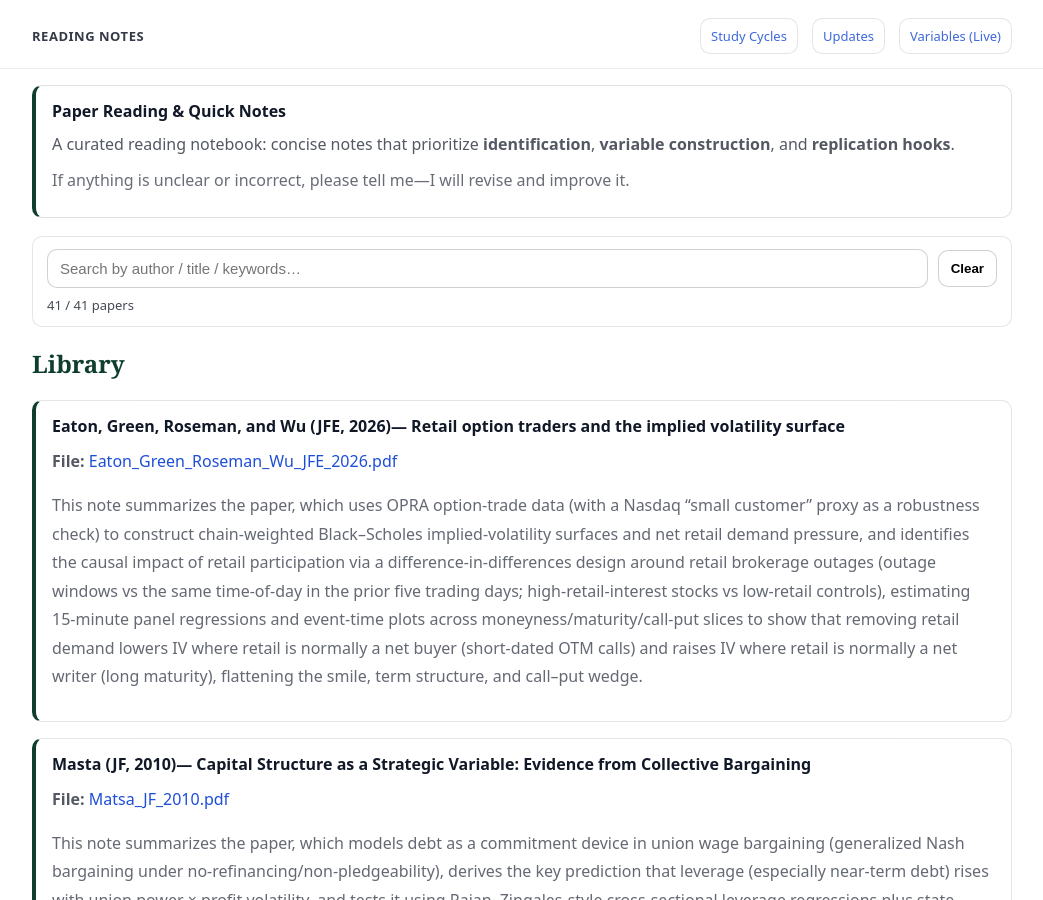
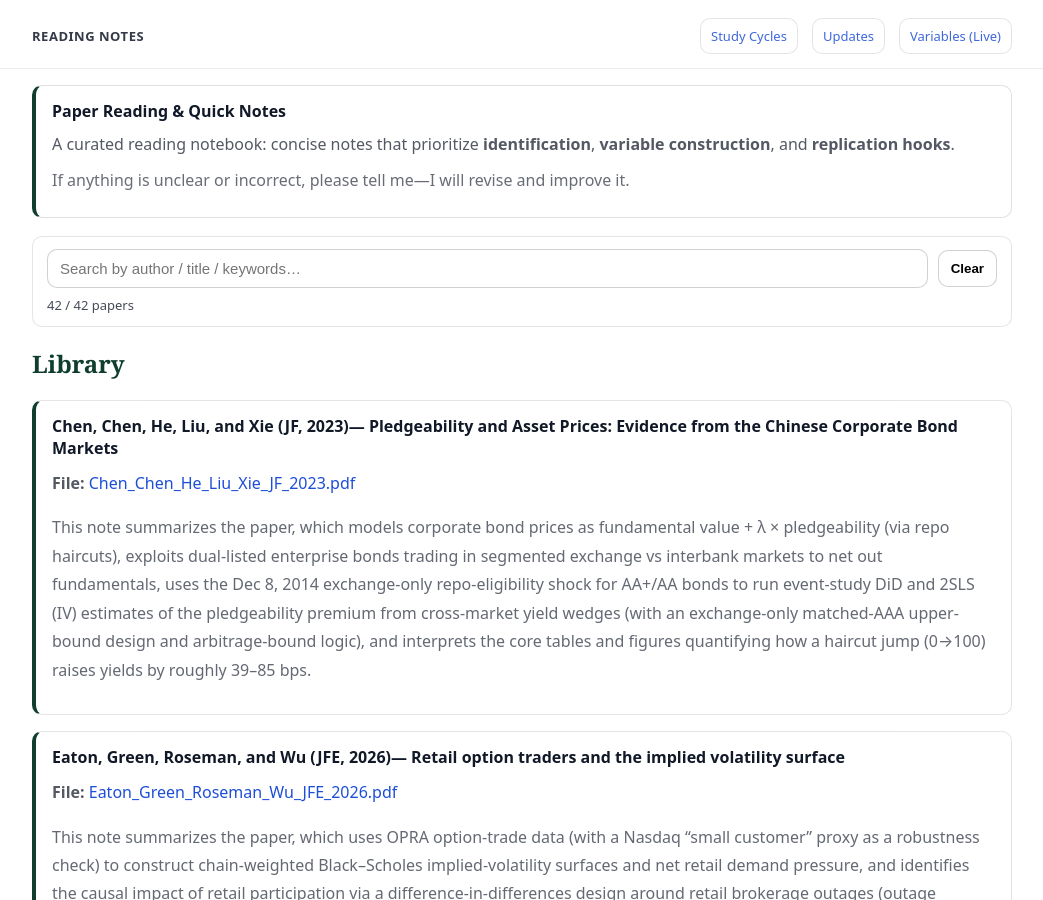
Before and after one commit to yaxinzn/study-archive, a Jekyll site: the page built from reading/index.md, in a window 1280 px wide and 900 px high. Shown: the whole window, without its empty margins (118-1161 px from the left). Built offline with Jekyll 4.4.1, drawn with Linux system fonts in a browser that asks for light colours.

Commit message:
Reading: add/update Chen_Chen_He_Liu_Xie_JF_2023.pdf

```diff
--- a/_data/reading.yml
+++ b/_data/reading.yml
@@ -1,3 +1,7 @@
+- title: "Chen, Chen, He, Liu, and Xie (JF, 2023)— Pledgeability and Asset Prices: Evidence from the Chinese Corporate Bond Markets"
+  file: "Chen_Chen_He_Liu_Xie_JF_2023.pdf"
+  desc: "This note summarizes the paper, which models corporate bond prices as fundamental value + λ × pledgeability (via repo haircuts), exploits dual-listed enterprise bonds trading in segmented exchange vs interbank markets to net out fundamentals, uses the Dec 8, 2014 exchange-only repo-eligibility shock for AA+/AA bonds to run event-study DiD and 2SLS (IV) estimates of the pledgeability premium from cross-market yield wedges (with an exchange-only matched-AAA upper-bound design and arbitrage-bound logic), and interprets the core tables and figures quantifying how a haircut jump (0→100) raises yields by roughly 39–85 bps."
+
 - title: "Eaton, Green, Roseman, and Wu (JFE, 2026)— Retail option traders and the implied volatility surface"
   file: "Eaton_Green_Roseman_Wu_JFE_2026.pdf"
   desc: "This note summarizes the paper, which uses OPRA option-trade data (with a Nasdaq “small customer” proxy as a robustness check) to construct chain-weighted Black–Scholes implied-volatility surfaces and net retail demand pressure, and identifies the causal impact of retail participation via a difference-in-differences design around retail brokerage outages (outage windows vs the same time-of-day in the prior five trading days; high-retail-interest stocks vs low-retail controls), estimating 15-minute panel regressions and event-time plots across moneyness/maturity/call-put slices to show that removing retail demand lowers IV where retail is normally a net buyer (short-dated OTM calls) and raises IV where retail is normally a net writer (long maturity), flattening the smile, term structure, and call–put wedge."
```
Also changed, not shown: 1 other file.
